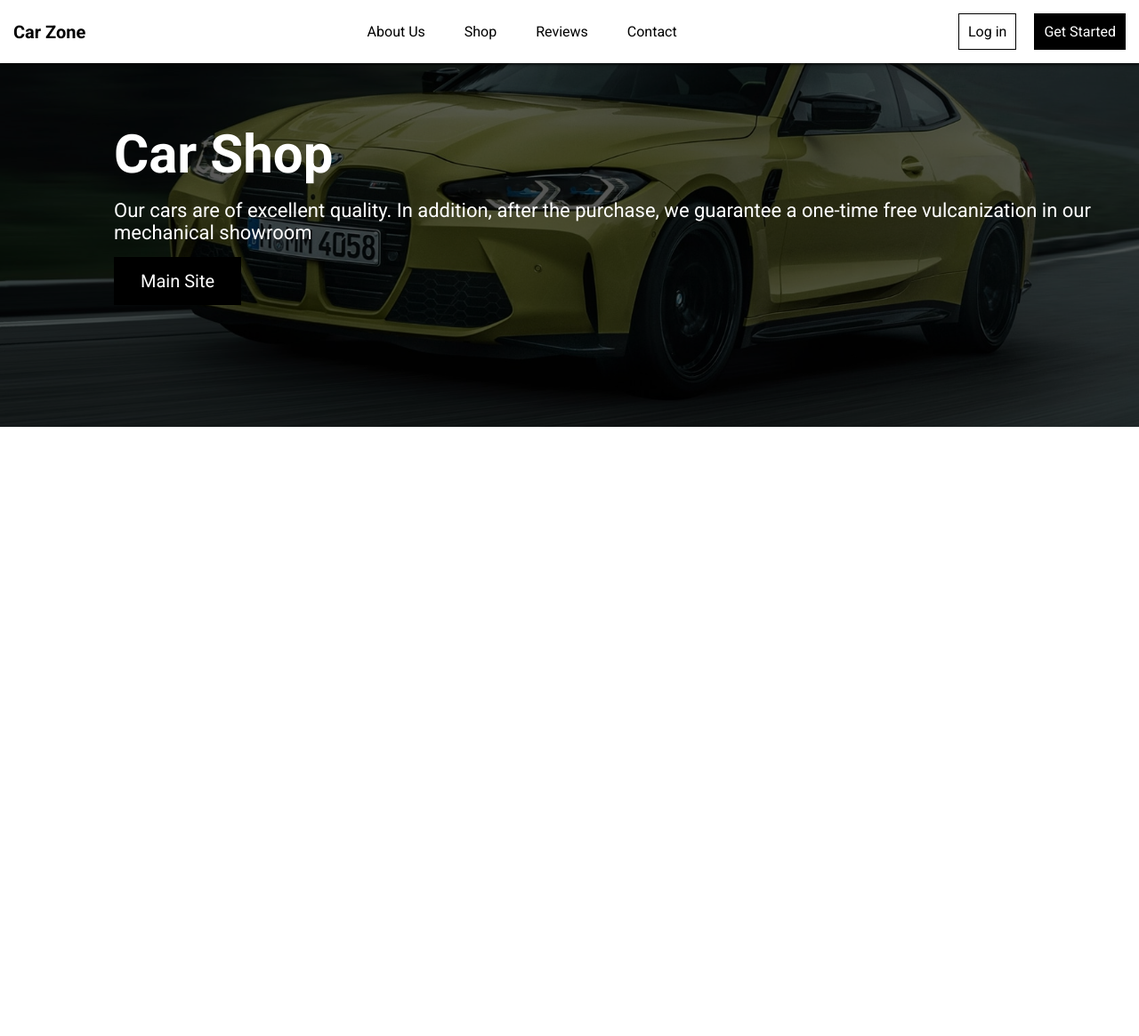
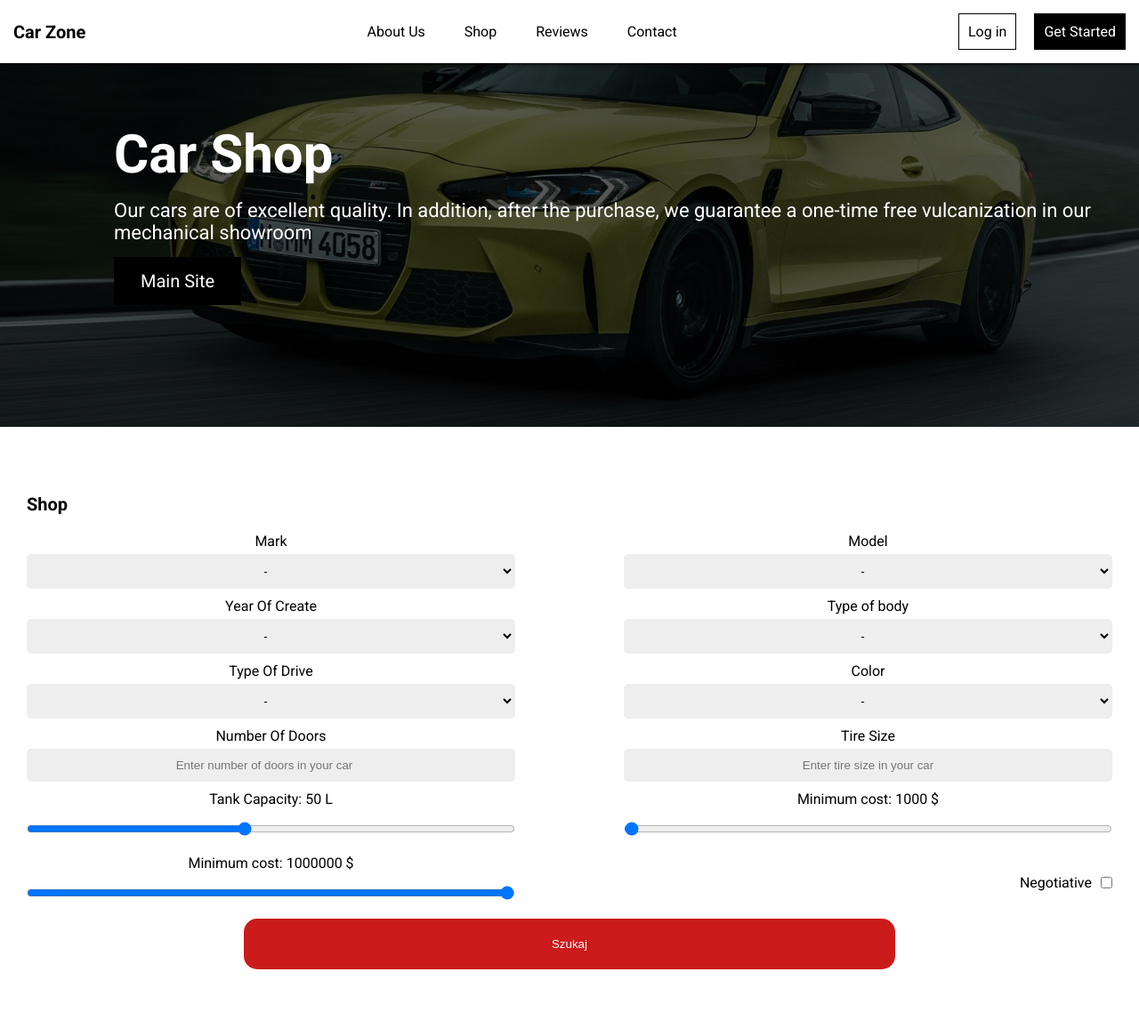
Before and after one commit to MaciejMi/CarZone, a PHP site: page /site/shop.html in a window 1280 px wide. Shown: the whole page at 89% size. Before the commit the page ends 480 px from the top, so only its background shows below. Run offline with PHP 8.4, Linux system fonts and the light colour scheme.

Commit message:
add filter in shop site

```diff
--- a/css/style.css
+++ b/css/style.css
@@ -508,6 +508,45 @@ a {
   color: #fff;
 }
 
+.shop-filter form {
+  display: flex;
+  flex-direction: column;
+  justify-content: space-between;
+  gap: 1rem;
+}
+.shop-filter form input,
+.shop-filter form select {
+  padding: 1rem 2rem;
+  border-radius: 5px;
+  text-align: center;
+  border: 1px solid transparent;
+  background-color: #eeeeee;
+}
+.shop-filter form input[type=range] {
+  padding: 1rem 0;
+}
+.shop-filter form div {
+  gap: 0.5rem;
+  display: flex;
+  flex-direction: column;
+  text-align: center;
+  width: 100%;
+}
+.shop-filter form span {
+  display: flex;
+  justify-content: center;
+  gap: 1rem;
+  align-items: center;
+}
+.shop-filter form button {
+  padding: 2rem 5rem;
+  margin: 0 auto;
+  width: 60%;
+  border-radius: 15px;
+  background-color: #cc1b1b;
+  color: #fff;
+}
+
 @media (min-width: 576px) {
   .header__image .bg-shadow .text-content h1 {
     font-size: 4.5rem;
@@ -533,6 +572,14 @@ a {
   }
   .login form {
     width: 400px;
+  }
+  .shop-filter form {
+    display: flex;
+    flex-direction: row;
+    flex-wrap: wrap;
+  }
+  .shop-filter form div {
+    width: 45%;
   }
 }
 @media (min-width: 768px) {
--- a/js/main.js
+++ b/js/main.js
@@ -1,6 +1,27 @@
 const navMenuBtn = document.querySelector('nav button.nav__menu');
 const navLinksMb = document.querySelector('.nav__links--mobile');
 const navItemsMb = navLinksMb.querySelectorAll('.nav__item');
+
+const tankCapacityInput = document.querySelector('.tank_capacity_input');
+const tankCapacityOutput = document.querySelector('.tank_capacity_output');
+const minimumCostInput = document.querySelector('.minimum_cost_input');
+const minimumCostOutput = document.querySelector('.minimum_cost_output');
+const maximumCostInput = document.querySelector('.maximum_cost_input');
+const maximumCostOutput = document.querySelector('.maximum_cost_output');
+
+tankCapacityOutput.textContent = 'Tank Capacity: ' + tankCapacityInput.value + ' L';
+minimumCostOutput.textContent = 'Minimum cost: ' + Math.floor(minimumCostInput.value / 1000) * 1000 + ' $';
+maximumCostOutput.textContent = 'Minimum cost: ' + Math.floor(maximumCostInput.value / 1000) * 1000 + ' $';
+
+tankCapacityInput.addEventListener('input', () => {
+	tankCapacityOutput.textContent = 'Tank Capacity: ' + tankCapacityInput.value + ' L';
+});
+minimumCostInput.addEventListener('input', () => {
+	minimumCostOutput.textContent = 'Minimum cost: ' + Math.floor(minimumCostInput.value / 1000) * 1000 + ' $';
+});
+maximumCostInput.addEventListener('input', () => {
+	maximumCostOutput.textContent = 'Minimum cost: ' + Math.floor(maximumCostInput.value / 1000) * 1000 + ' $';
+});
 
 const removeActiveHandler = () => {
 	navMenuBtn.classList.toggle('active');
--- a/scss/style.scss
+++ b/scss/style.scss
@@ -534,6 +534,48 @@ a {
 	}
 }
 
+.shop-filter {
+	form {
+		display: flex;
+		flex-direction: column;
+		justify-content: space-between;
+		gap: 1rem;
+
+		input,
+		select {
+			padding: 1rem 2rem;
+			border-radius: 5px;
+			text-align: center;
+			border: 1px solid transparent;
+			background-color: #eeeeee;
+		}
+		input[type='range'] {
+			padding: 1rem 0;
+		}
+		div {
+			gap: 0.5rem;
+			display: flex;
+			flex-direction: column;
+			text-align: center;
+			width: 100%;
+		}
+		span {
+			display: flex;
+			justify-content: center;
+			gap: 1rem;
+			align-items: center;
+		}
+		button {
+			padding: 2rem 5rem;
+			margin: 0 auto;
+			width: 60%;
+			border-radius: 15px;
+			background-color: c.$red;
+			color: #fff;
+		}
+	}
+}
+
 @media (min-width: 576px) {
 	.header {
 		&__image {
@@ -574,6 +616,17 @@ a {
 		}
 		form {
 			width: 400px;
+		}
+	}
+	.shop-filter {
+		form {
+			display: flex;
+			flex-direction: row;
+			flex-wrap: wrap;
+
+			div {
+				width: 45%;
+			}
 		}
 	}
 }
--- a/site/shop.html
+++ b/site/shop.html
@@ -68,6 +68,101 @@
         </div>
     </header>
 
+    <main class="main">
+        <section class="section shop-filter">
+            <div class="section__text-box">
+                <h3 class="section__title">Shop</h3>
+            </div>
+            <form>
+                <div>
+                    <p>Mark</p>
+                    <select name="mark">
+                        <option value="">-</option>
+                        <option value="">Audi</option>
+                        <option value="">Ford</option>
+                        <option value="">BMW</option>
+                    </select>
+                </div>
+                <div>
+                    <p>Model</p>
+                    <select name="model">
+                        <option value="">-</option>
+                        <option value="">TT</option>
+                        <option value="">FUSION</option>
+                        <option value="">XS</option>
+                    </select>
+                </div>
+                <div>
+                    <p>Year Of Create</p>
+                    <select name="year_of_create">
+                        <option value="">-</option>
+                        <option value="">2009</option>
+                        <option value="">2010</option>
+                        <option value="">2011</option>
+                    </select>
+                </div>
+                <div>
+                    <p>Type of body</p>
+                    <select name="type_of_body">
+                        <option value="">-</option>
+                        <option value="">MPV</option>
+                        <option value="">SUV</option>
+                        <option value="">SEDAN</option>
+                    </select>
+                </div>
+                <div>
+                    <p>Type Of Drive</p>
+                    <select name="type_of_drive">
+                        <option value="">-
+                        </option>
+                        <option value="">Drive on back axle
+                        </option>
+                        <option value="">Drive on both axles</option>
+                        <option value="">Automatic</option>
+                    </select>
+                </div>
+                <div>
+                    <p>Color</p>
+                    <select name="color">
+                        <option value="">-
+                        </option>
+                        <option value="">red
+                        </option>
+                        <option value="">green</option>
+                        <option value="">blue</option>
+                    </select>
+                </div>
+                <div>
+                    <p>Number Of Doors</p>
+                    <input type="number" name="number_of_doors" placeholder="Enter number of doors in your car">
+                </div>
+                <div>
+                    <p>Tire Size</p>
+                    <input type="text" name="tire_size" placeholder="Enter tire size in your car">
+                </div>
+                <div>
+                    <p class="tank_capacity_output">Tank capacity </p>
+                    <input type="range" min="10" max="100" value="50" name="tank_capacity" class="tank_capacity_input">
+                </div>
+                <div>
+                    <p class="minimum_cost_output">Minimum cost </p>
+                    <input type="range" min="1000" max="1000000" value="1000" name="minimum-cost"
+                        class="minimum_cost_input">
+                </div>
+                <div>
+                    <p class="maximum_cost_output">Maximum cost</p>
+                    <input type="range" min="1000" max="1000000" value="1000000" name="maximum-cost"
+                        class="maximum_cost_input">
+                </div>
+                <span>
+                    <p>Negotiative</p>
+                    <input type="checkbox" name="negotiative">
+                </span>
+                <button type="submit">Szukaj</button>
+            </form>
+        </section>
+    </main>
+
 </body>
 
 </html>
```
Also changed, not shown: 1 other file.
